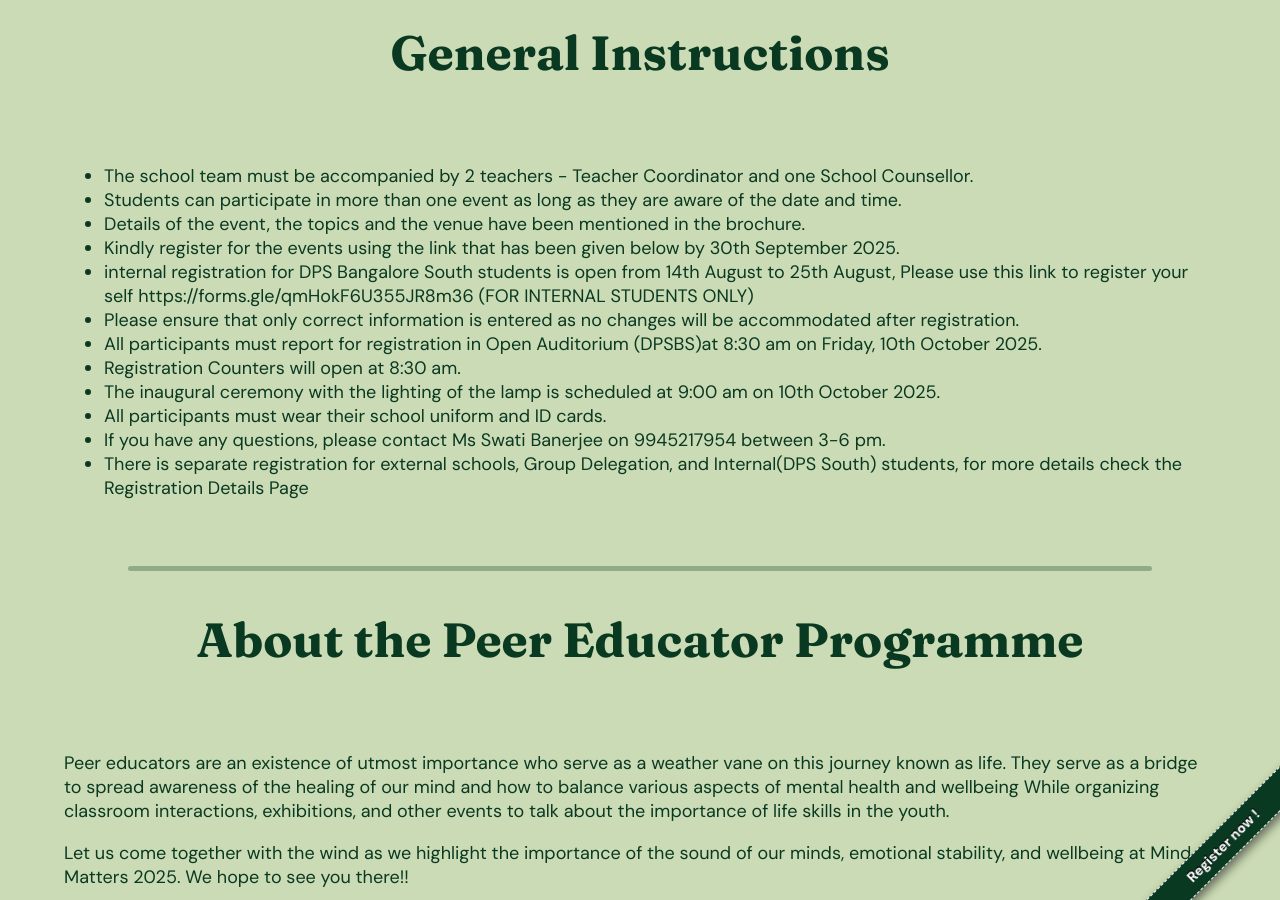
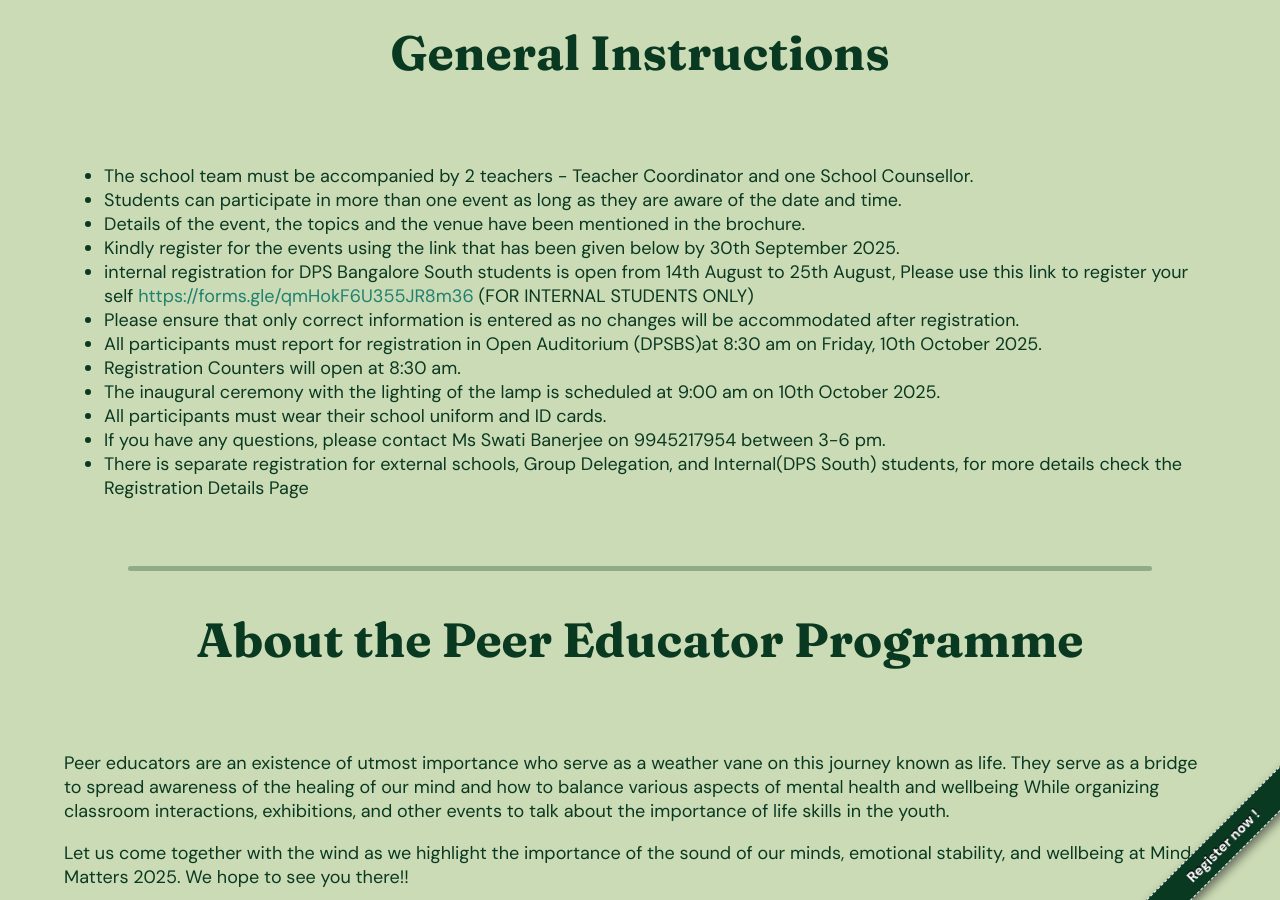
Before and after one commit to DiPS-Digital-Peer-Initiative/mind-matters-24, a Jekyll site: the page built from index.markdown, in a window 1280 px wide and 900 px high, scrolled down 3935 px. Built offline with Jekyll 4.4.1, drawn with Linux system fonts in a browser that asks for light colours; some of the changed lines change nothing that is shown.

Commit message:
Added Hyperlink

```diff
--- a/_layouts/home.html
+++ b/_layouts/home.html
@@ -162,7 +162,7 @@
 							<li>Students can participate in more than one event as long as they are aware of the date and time.</li>
 							<li>Details of the event, the topics and the venue have been mentioned in the brochure.</li>
 							<li>Kindly register for the events using the link that has been given below by 30th September 2025.</li>
-							<li>internal registration for DPS Bangalore South students is open from 14th August to 25th August, Please use this link to register your self https://forms.gle/qmHokF6U355JR8m36 (FOR INTERNAL STUDENTS ONLY) </li>
+							<li>internal registration for DPS Bangalore South students is open from 14th August to 25th August, Please use this link to register your self <a>https://forms.gle/qmHokF6U355JR8m36</a> (FOR INTERNAL STUDENTS ONLY) </li>
 							<li>Please ensure that only correct information is entered as no changes will be accommodated after registration.</li>
 							<li>All participants must report for registration in Open Auditorium (DPSBS)at 8:30 am on Friday, 10th October 2025.</li>
 							<li>Registration Counters will open at 8:30 am.</li>
```
